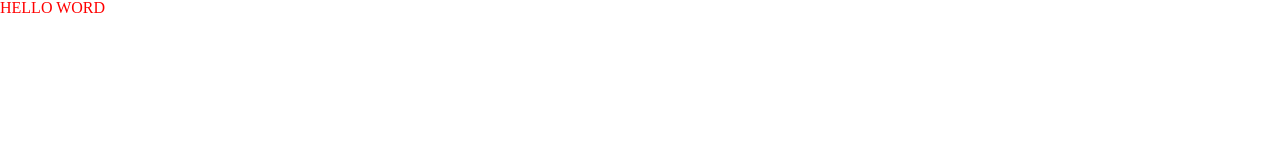
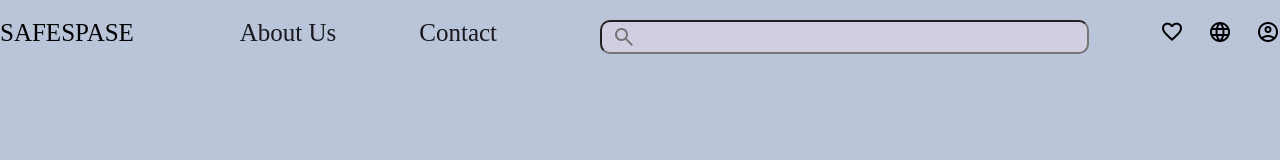
Before and after one commit to 27niko27/final-project, a plain HTML site: page index.html in a window 1280 px wide. Drawn offline with nearby package versions, Linux system fonts and the light colour scheme.

Commit message:
update
header done

```diff
--- a/index.html
+++ b/index.html
@@ -4,9 +4,33 @@
     <meta charset="UTF-8">
     <meta name="viewport" content="width=device-width, initial-scale=1.0">
     <title>main</title>
-    <link rel="stylesheet" href="scss/global.css">
+  <link rel="stylesheet" href="scss/global.css">
+  <link rel="stylesheet" href="https://fonts.googleapis.com/css2?family=Material+Symbols+Outlined:opsz,wght,FILL,GRAD@24,400,0,0" />
 </head>
 <body>
-    <h3>HELLO WORD</h3>
+   <header>
+    <div class="container">
+      <h1>SAFESPASE</h1>
+      <a class="aboutus" href="">About Us</a>
+      <!-- <h4>About Us</h4> -->
+<a class="contact" href="">Contact</a>
+          <!-- <h4>Contact</h4> -->
+
+      <input type="search" placeholder="search"  class="material-symbols-outlined">
+       <div class="icons">
+        <span class="material-symbols-outlined">
+          favorite
+          </span>
+          <span class="material-symbols-outlined">
+            language
+            </span>
+            <span class="material-symbols-outlined">
+              account_circle
+              </span>
+       </div>
+    </div>
+   </header>
+
+
 </body>
 </html>
--- a/scss/_mixins.scss
+++ b/scss/_mixins.scss
@@ -0,0 +1,6 @@
+
+@mixin cont{
+    max-width: 1300px;
+    width: 100%;
+    margin: 0 auto;
+}
--- a/scss/_style.scss
+++ b/scss/_style.scss
@@ -1,3 +1,52 @@
-h3{
-    color: red;
+body{
+    background-color: rgb(186, 197, 218);
 }
+.container{
+    @include cont;
+    padding-top: 20px;
+    padding-bottom: 20px;
+    display: flex;
+    justify-content: space-between;
+   h1{
+      margin-right: 55px;
+      font-size: 25px;
+    }
+   .aboutus{
+    margin-right: 32px;
+    font-size: 25px;
+    color: rgb(24, 24, 30);
+   }
+   .contact{
+    margin-right: 32px;
+    font-size: 25px;
+    color: rgb(24, 24, 30);
+   }
+   }
+   input{
+    border-radius: 10px;
+    font-size: 18px;
+    background-color: rgb(211, 205, 226);
+    .material-symbols-outlined {
+        font-variation-settings:
+        'FILL' 0,
+        'wght' 400,
+        'GRAD' 0,
+        'opsz' 24
+      }
+   }
+
+::placeholder{
+    padding: 6px 8px;
+}
+
+
+
+    .material-symbols-outlined {
+        font-variation-settings:
+        'FILL' 0,
+        'wght' 400,
+        'GRAD' 0,
+        'opsz' 24;
+        margin-left: 20px;
+        cursor: pointer;
+      }
--- a/scss/global.scss
+++ b/scss/global.scss
@@ -1,4 +1,4 @@
 @import "reset";
+@import "virables";
 @import "mixins";
-@import "virables";
-@import "style"
+@import "style";
```
Also changed, not shown: scss/global.css, 1 other file.
